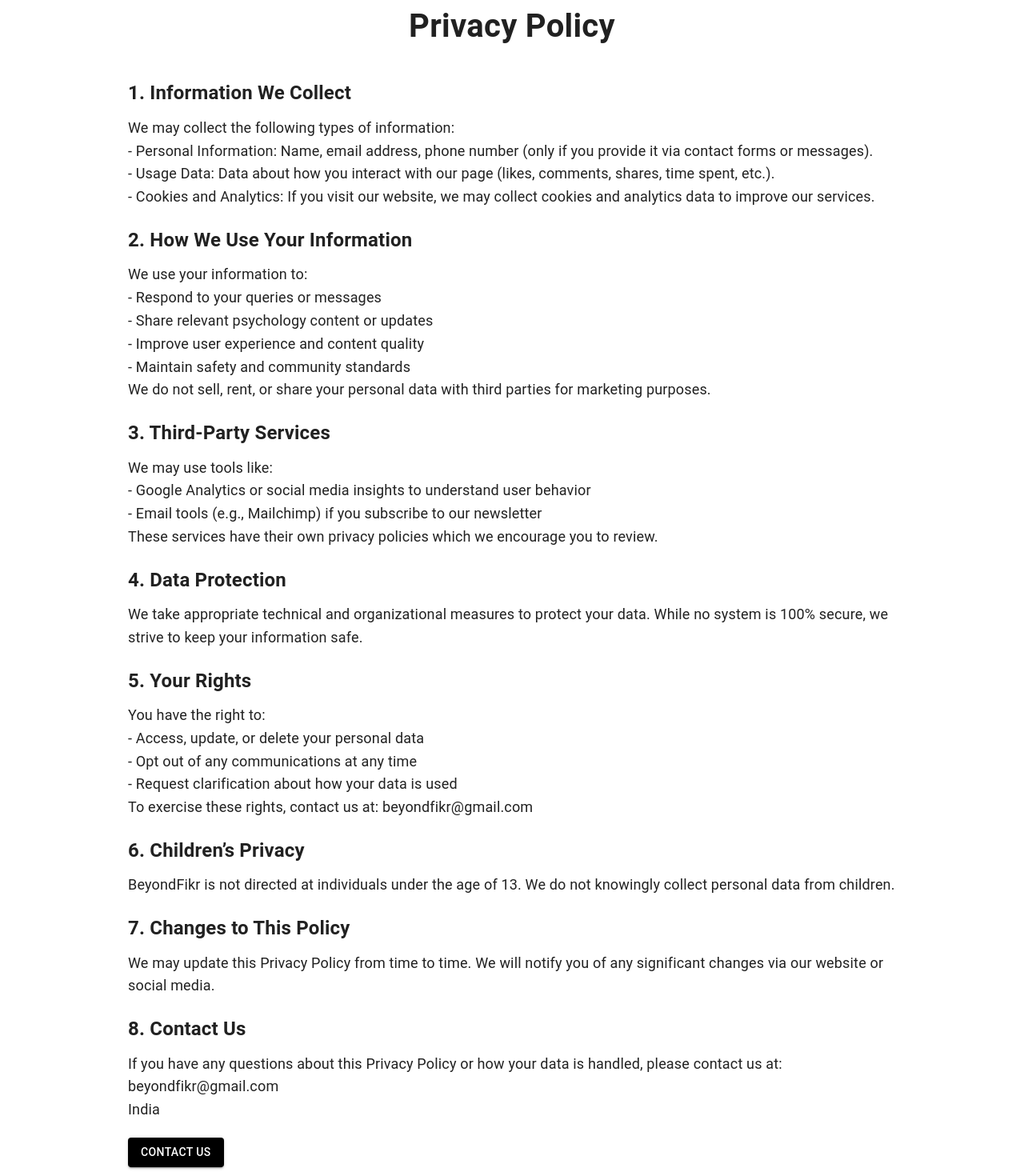
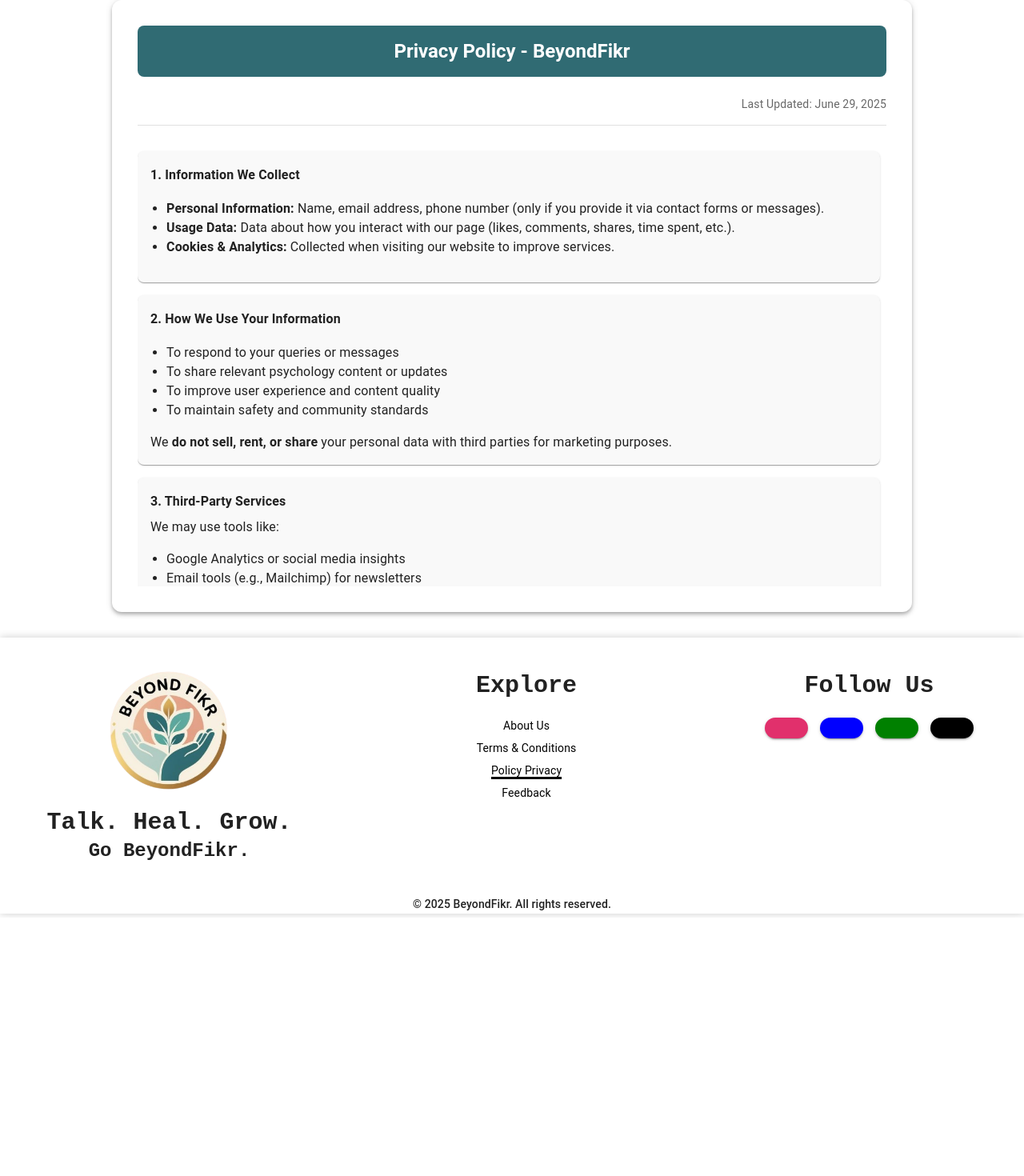
Before and after one commit to Razaumar3124/BeyondFikr, a React (Vite) app: page /policy in a window 1280 px wide. Shown: the part 140-1610 px from the top of the page at 80% size. After the commit the page ends 1287 px from the top, so only its background shows below. Built offline with nearby package versions, Linux system fonts and the light colour scheme; no server answers; some icons are missing.

Commit message:
terms n condition comp is added

```diff
--- a/package.json
+++ b/package.json
@@ -16,6 +16,7 @@
     "@mui/icons-material": "^7.1.1",
     "@mui/material": "^7.1.1",
     "axios": "^1.9.0",
+    "framer-motion": "^12.23.0",
     "gsap": "^3.13.0",
     "json-server": "^1.0.0-beta.3",
     "mongodb": "^6.17.0",
--- a/src/Components/Footer/Footer.jsx
+++ b/src/Components/Footer/Footer.jsx
@@ -18,7 +18,7 @@ const Footer = () => {
     },
     {
       name: "Terms & Conditions",
-      path: ""
+      path: "/terms"
     },
     {
       name: "Policy Privacy",
--- a/src/Pages/AboutPage/AboutSec1.jsx
+++ b/src/Pages/AboutPage/AboutSec1.jsx
@@ -1,13 +1,16 @@
-import { Box, Typography } from '@mui/material'
-import trainingImg from "../../assets/servicesImgs/trainingImg.jpg"
+import { Box, Typography, useTheme } from '@mui/material'
 import React, { useEffect } from 'react'
 import { useRef } from 'react'
 import gsap from 'gsap'
 import { ScrollTrigger } from 'gsap/all'
+import aboutImg from "../../assets/AboutPageImg/aboutImg.jpg"
+import { Bolt } from '@mui/icons-material'
 
 gsap.registerPlugin(ScrollTrigger);
 
 const AboutSec1 = () => {
+
+  const theme = useTheme();
 
   const AnimateRef = useRef(null);
   const ParaRef = useRef(null);
@@ -39,7 +42,7 @@ const AboutSec1 = () => {
         opacity: 1,
         y: 0,
         x: 0,
-        duration: 1,
+        duration: 2,
         ease: "power3.out",
         scrollTrigger: {
           trigger: el,
@@ -75,7 +78,7 @@ const AboutSec1 = () => {
             </Box>
             <Box
               component="img"
-              src={trainingImg}
+              src={aboutImg}
               ref={AnimateRef}
               sx={{
                 position: "absolute",
@@ -91,14 +94,22 @@ const AboutSec1 = () => {
           </Box>
         </Box>
         <Box
-        sx={{width: {xs: "100%",md: "50%"},display: "flex",justifyContent: "center",alignItems: "center"}}
+        sx={{width: {xs: "100%",md: "50%"},display: "flex",justifyContent: {xs: "center",md: "left"},alignItems: "center"}}
         >
           <Box
           ref={ParaRef}
           sx={{width: "80%"}}
           >
-            <Typography>
-              Lorem ipsum dolor sit amet consectetur adipisicing elit. Tempora, saepe tempore maxime dolores animi id amet ducimus optio, iure, molestiae facilis sapiente cupiditate nesciunt eum doloremque nulla? Architecto soluta explicabo eaque minima accusantium ut ipsa itaque et recusandae officia! Laudantium earum velit vero ea rerum quisquam, unde vel praesentium, perspiciatis accusamus quae obcaecati sint quod dolorum, laboriosam temporibus esse dolor sed. Hic quibusdam excepturi id sunt sint dignissimos voluptatem consequuntur? Fuga ex atque molestiae quis, illo veritatis alias obcaecati, repellendus quos sit quas eveniet assumenda? Doloribus optio aperiam ipsum quam id consequuntur maiores asperiores, nulla voluptates quis, fuga ratione a at quos harum architecto veritatis aliquid in. Laboriosam beatae, odit nam temporibus eum praesentium doloribus tempora amet rem fuga mollitia omnis facere ab! Non mollitia modi qui impedit distinctio sunt atque odit numquam sapiente, aliquid aut itaque fuga, recusandae vitae totam accusantium alias, consectetur nihil explicabo voluptas ad cupiditate. Eos quas eum repudiandae minus facere. Eum porro quidem iure molestias accusantium impedit omnis, velit voluptas! Neque expedita officia quibusdam corporis. Tenetur, ducimus doloribus blanditiis ab possimus magnam incidunt at minima soluta similique praesentium nihil vel nam. Fugit repellendus quaerat sapiente possimus expedita, ipsam eligendi qui a excepturi. Doloribus, illum animi.
+            <Typography sx={{fontFamily: theme.palette.custom.fontfamily}}>
+              <Typography component="span" sx={{fontSize: {xs: "1.5em",md: "2.5em"}, fontFamily: theme.palette.custom.fontfamily, wordSpacing: "-8px"}}>
+                At Beyond Fikr
+              </Typography>, we believe healing begins in a space where you're held emotionally, mentally, and spiritually. Our approach is rooted in safety, non-judgment, and compassion. Whether you're experiencing anxiety, inner conflict, or emotional heaviness, our goal is to offer secure space where you can pause, reflect, and begin again. We understand that before healing can begin, one must feel seen, heard, and supported — and that’s where we start.
+            </Typography>
+            <Typography sx={{fontFamily: theme.palette.custom.fontfamily}}>
+              The name Beyond Fikr reflects the journey we walk with you moving past fikr worry, fear, and emotional chaos toward clarity, strength, and resilience. Just like a plant that rises from nurturing hands toward the light, we believe transformation happens naturally when you're met with care, empathy, and evidence-based tools. Our sessions are not just about coping they're about discovering your own capacity to thrive, grow, and move beyond limitations.
+            </Typography>
+            <Typography sx={{fontFamily: theme.palette.custom.fontfamily}}>
+              Beyond Fikr isn’t just therapy it’s a quiet revolution of hope, emotional rebirth, and the rediscovery of inner peace. You're not alone and you were never meant to heal alone.
             </Typography>
           </Box>
         </Box>
--- a/src/Pages/AboutPage/AboutSec3.jsx
+++ b/src/Pages/AboutPage/AboutSec3.jsx
@@ -41,7 +41,7 @@ const AboutSec3 = () => {
         opacity: 1,
         x: 0,
         y: 0,
-        duration: 1,
+        duration: 2,
         ease: "power3.out",
         scrollTrigger: {
           trigger: tl,
@@ -74,7 +74,6 @@ const AboutSec3 = () => {
                 </Typography>
                 <Typography
                 variant='body1'
-                sx={{}}
                 >
                     We provide comprehensive and tailored training programs aimed at empowering students, professionals, and organizations with essential psychological skills and emotional intelligence. Our offerings focus on enhancing mental health awareness through practical, real-life applications and are grounded in proven, evidence-based approaches. These programs are thoughtfully structured to foster resilience, self-awareness, and effective communication—equipping participants to thrive personally and professionally.
                 </Typography>
--- a/src/Pages/PrivacyPolicy.jsx
+++ b/src/Pages/PrivacyPolicy.jsx
@@ -1,167 +1,144 @@
-import { Box, Button, Typography, useTheme } from '@mui/material';
-import React, { useEffect, useRef } from 'react';
-import { NavLink } from 'react-router-dom';
-import gsap from 'gsap';
-import { ScrollTrigger } from 'gsap/all';
+import React from 'react';
+import { Box, Typography, Paper, Divider, useTheme } from '@mui/material';
+import { motion } from 'framer-motion';
 
-gsap.registerPlugin(ScrollTrigger);
+const GradientHeader = ({ title, color1, color2 }) => (
+  <Box
+    sx={{
+      py: 2,
+      px: 3,
+      background: `linear-gradient(90deg, ${color1} 0%, ${color2} 100%)`,
+      borderRadius: 2,
+      color: '#fff',
+      mb: 3,
+      textAlign: 'center',
+    }}
+  >
+    <Typography variant="h5" fontWeight="bold">{title}</Typography>
+  </Box>
+);
+
+const SectionCard = ({ title, children }) => (
+  <Paper elevation={1} sx={{ p: 2, my: 2, borderRadius: 2, backgroundColor: '#f9f9f9' }}>
+    {title && <Typography variant="subtitle1" fontWeight="bold" gutterBottom>{title}</Typography>}
+    <Typography>{children}</Typography>
+  </Paper>
+);
 
 const PrivacyPolicy = () => {
 
-    const title = 'Privacy Policy'
-    const sections = [
-      {
-        heading: '1. Information We Collect',
-        content: 'We may collect the following types of information: \n- Personal Information: Name, email address, phone number (only if you provide it via contact forms or messages). \n- Usage Data: Data about how you interact with our page (likes, comments, shares, time spent, etc.). \n- Cookies and Analytics: If you visit our website, we may collect cookies and analytics data to improve our services.',
-      },
-      {
-        heading: '2. How We Use Your Information',
-        content: 'We use your information to: \n- Respond to your queries or messages \n- Share relevant psychology content or updates \n- Improve user experience and content quality \n- Maintain safety and community standards \nWe do not sell, rent, or share your personal data with third parties for marketing purposes.',
-      },
-      {
-        heading: '3. Third-Party Services',
-        content: 'We may use tools like: \n- Google Analytics or social media insights to understand user behavior \n- Email tools (e.g., Mailchimp) if you subscribe to our newsletter \nThese services have their own privacy policies which we encourage you to review.',
-      },
-      {
-        heading: '4. Data Protection',
-        content: 'We take appropriate technical and organizational measures to protect your data. While no system is 100% secure, we strive to keep your information safe.',
-      },
-      {
-        heading: '5. Your Rights',
-        content: 'You have the right to: \n- Access, update, or delete your personal data \n- Opt out of any communications at any time \n- Request clarification about how your data is used \nTo exercise these rights, contact us at: beyondfikr@gmail.com',
-      },
-      {
-        heading: '6. Children’s Privacy',
-        content: 'BeyondFikr is not directed at individuals under the age of 13. We do not knowingly collect personal data from children.',
-      },
-      {
-        heading: '7. Changes to This Policy',
-        content: 'We may update this Privacy Policy from time to time. We will notify you of any significant changes via our website or social media.',
-      },
-      {
-        heading: '8. Contact Us',
-        content: 'If you have any questions about this Privacy Policy or how your data is handled, please contact us at: beyondfikr@gmail.com \nIndia',
-      },
-    ]
-    const buttonText = 'Contact Us'
-    const linkTo = '/contact'
-
   const theme = useTheme();
-  const titleRef = useRef(null);
-  const sectionRefs = useRef([]);
-
-  useEffect(() => {
-    // Animate title (odd, from left)
-    gsap.fromTo(
-      titleRef.current,
-      { opacity: 0, x: -100 },
-      {
-        opacity: 1,
-        x: 0,
-        duration: 1.5,
-        ease: 'power3.out',
-        scrollTrigger: {
-          trigger: titleRef.current,
-          start: 'top 90%',
-          toggleActions: 'play none none none',
-        },
-      }
-    );
-
-    // Animate sections (odd from left, even from right)
-    sectionRefs.current.forEach((el, index) => {
-      const isOdd = index % 2 === 0;
-      gsap.fromTo(
-        el,
-        { opacity: 0, x: isOdd ? -100 : 100 },
-        {
-          opacity: 1,
-          x: 0,
-          duration: 1.5,
-          ease: 'power3.out',
-          scrollTrigger: {
-            trigger: el,
-            start: 'top 90%',
-            toggleActions: 'play none none none',
-          },
-        }
-      );
-    });
-  }, []);
 
   return (
-    <Box
-      sx={{
-        padding: { xs: '20px', md: '40px' },
-      }}
+    <motion.div
+      initial={{ opacity: 0, y: 30 }}
+      animate={{ opacity: 1, y: 0 }}
+      transition={{ duration: 0.5 }}
     >
-      <Box
+      <Paper
+        elevation={4}
         sx={{
-          width: { xs: '100%', md: '80%' },
+          maxWidth: '1000px',
           mx: 'auto',
-          display: 'flex',
-          flexDirection: 'column',
-          gap: '20px',
+          my: 4,
+          p: { xs: 2, sm: 4 },
+          borderRadius: 3,
+          backgroundColor: '#ffffff',
         }}
       >
-        <Typography
-          variant="h4"
-          ref={titleRef}
+        <GradientHeader title="Privacy Policy - BeyondFikr" color1={theme.palette.custom.theme1} color2={theme.palette.custom.theme1} />
+
+        <Typography variant="body2" color="text.secondary" align="right">
+          Last Updated: June 29, 2025
+        </Typography>
+
+        <Divider sx={{ my: 2 }} />
+
+        <Box
           sx={{
-            fontFamily: theme.palette.custom?.fontFamily || 'inherit',
-            fontWeight: 'bold',
-            fontSize: { xs: '32px', md: '40px' },
-            mb: '20px',
-            display: "flex",
-            justifyContent: "center",
-            alignItems: "center",
-            textAlign: "center",
+            maxHeight: '70vh',
+            overflowY: 'auto',
+            pr: 1,
+            '&::-webkit-scrollbar': {
+              width: '6px',
+            },
+            '&::-webkit-scrollbar-thumb': {
+              backgroundColor: '#ccc',
+              borderRadius: '4px',
+            }
           }}
         >
-          {title}
-        </Typography>
-        {sections.map((section, index) => (
-          <Box
-            key={index}
-            ref={(el) => (sectionRefs.current[index] = el)}
-            sx={{ display: 'flex', flexDirection: 'column', gap: '10px' }}
-          >
-            <Typography
-              variant="h6"
-              sx={{
-                fontFamily: theme.palette.custom?.fontFamily || 'inherit',
-                fontWeight: 'bold',
-                fontSize: { xs: '20px', md: '24px' },
-              }}
-            >
-              {section.heading}
+          <SectionCard title="1. Information We Collect">
+            <ul style={{ paddingLeft: '20px' }}>
+              <li><strong>Personal Information:</strong> Name, email address, phone number (only if you provide it via contact forms or messages).</li>
+              <li><strong>Usage Data:</strong> Data about how you interact with our page (likes, comments, shares, time spent, etc.).</li>
+              <li><strong>Cookies & Analytics:</strong> Collected when visiting our website to improve services.</li>
+            </ul>
+          </SectionCard>
+
+          <SectionCard title="2. How We Use Your Information">
+            <ul style={{ paddingLeft: '20px' }}>
+              <li>To respond to your queries or messages</li>
+              <li>To share relevant psychology content or updates</li>
+              <li>To improve user experience and content quality</li>
+              <li>To maintain safety and community standards</li>
+            </ul>
+            <Typography mt={1}>
+              We <strong>do not sell, rent, or share</strong> your personal data with third parties for marketing purposes.
             </Typography>
-            <Typography
-              variant="body1"
-              sx={{
-                fontSize: { xs: '16px', md: '18px' },
-                lineHeight: '1.6',
-                whiteSpace: 'pre-line',
-              }}
-            >
-              {section.content}
+          </SectionCard>
+
+          <SectionCard title="3. Third-Party Services">
+            <Typography>
+              We may use tools like:
+              <ul style={{ paddingLeft: '20px' }}>
+                <li>Google Analytics or social media insights</li>
+                <li>Email tools (e.g., Mailchimp) for newsletters</li>
+              </ul>
+              These tools have their own privacy policies which we encourage you to review.
             </Typography>
-          </Box>
-        ))}
-        <NavLink to={linkTo}>
-          <Button
-            variant="contained"
-            sx={{
-              color: 'white',
-              bgcolor: 'black',
-              '&:hover': { bgcolor: '#333' },
-            }}
-          >
-            {buttonText}
-          </Button>
-        </NavLink>
-      </Box>
-    </Box>
+          </SectionCard>
+
+          <SectionCard title="4. Data Protection">
+            <Typography>
+              We take appropriate technical and organizational measures to protect your data. While no system is 100% secure, we strive to keep your information safe.
+            </Typography>
+          </SectionCard>
+
+          <SectionCard title="5. Your Rights">
+            <ul style={{ paddingLeft: '20px' }}>
+              <li>Access, update, or delete your personal data</li>
+              <li>Opt out of communications at any time</li>
+              <li>Request clarification about how your data is used</li>
+            </ul>
+            <Typography mt={1}>
+              To exercise these rights, contact us at: <strong>beyondfikr@gmail.com</strong>
+            </Typography>
+          </SectionCard>
+
+          <SectionCard title="6. Children’s Privacy">
+            <Typography>
+              BeyondFikr is not directed at individuals under the age of 13. We do not knowingly collect personal data from children.
+            </Typography>
+          </SectionCard>
+
+          <SectionCard title="7. Changes to This Policy">
+            <Typography>
+              We may update this Privacy Policy occasionally. We’ll notify users via website or social media if there are significant changes.
+            </Typography>
+          </SectionCard>
+
+          <SectionCard title="8. Contact Us">
+            <Typography>
+              If you have any questions about this Privacy Policy or how your data is handled, contact us at:
+              <br />
+              <strong>beyondfikr@gmail.com</strong><br />
+              <strong>India</strong>
+            </Typography>
+          </SectionCard>
+        </Box>
+      </Paper>
+    </motion.div>
   );
 };
 
--- /dev/null
+++ b/src/Pages/TermsAndConditions.jsx
@@ -0,0 +1,196 @@
+// ./components/Policies.jsx
+import React from 'react';
+import { Box, Tab, Tabs, Typography, Paper, Divider, useMediaQuery } from '@mui/material';
+import { useTheme } from '@mui/material/styles';
+import { motion } from 'framer-motion';
+
+const GradientHeader = ({ title, color1, color2 }) => (
+  <Box
+    sx={{
+      py: 2,
+      px: 3,
+      background: `linear-gradient(90deg, ${color1} 0%, ${color2} 100%)`,
+      borderRadius: 2,
+      color: '#fff',
+      mb: 3,
+      textAlign: 'center',
+    }}
+  >
+    <Typography variant="h5" fontWeight="bold">{title}</Typography>
+  </Box>
+);
+
+const SectionCard = ({ children }) => (
+  <Paper elevation={1} sx={{ p: 2, my: 2, borderRadius: 2, backgroundColor: '#f9f9f9' }}>
+    {children}
+  </Paper>
+);
+
+const TermsContent = ({ theme }) => (
+  <Box>
+    <GradientHeader title="Terms & Conditions - BeyondFikr" color1={theme.palette.custom.theme1} color2={theme.palette.custom.theme1}/>
+    <SectionCard>
+      <Typography paragraph>
+        Welcome to BeyondFikr! These Terms and Conditions outline the rules and regulations for using our website, therapy services, and content.
+        By accessing or using BeyondFikr, you agree to be bound by these Terms.
+      </Typography>
+    </SectionCard>
+
+    {[
+      {
+        title: '1. Use of Services',
+        body: `Our services are intended for mental wellness support, coaching, or therapy-related content. You agree to use them responsibly.
+        Note: BeyondFikr does not provide emergency mental health services. Please contact your local services if in crisis.`
+      },
+      {
+        title: '2. Therapy Disclaimer',
+        body: `Sessions do not replace medical or psychiatric care. No outcomes are guaranteed. Confidentiality is ensured unless required by law.`
+      },
+      {
+        title: '3. Intellectual Property',
+        body: `All content on this platform belongs to BeyondFikr unless stated otherwise. Do not reuse without permission.`
+      },
+      {
+        title: '4. Privacy',
+        body: `We respect your privacy. Refer to our Privacy Policy for full details.`
+      },
+      {
+        title: '5. User Conduct',
+        body: `Do not engage in harmful, abusive, or misleading behavior. We may terminate access if these terms are violated.`
+      },
+      {
+        title: '6. Payments & Bookings',
+        body: `All sessions must be paid for in advance. Cancellation policies apply as described at the time of booking.`
+      },
+      {
+        title: '7. Limitation of Liability',
+        body: `We are not liable for any damages arising from use of our services or content.`
+      },
+      {
+        title: '8. Modifications',
+        body: `We may update these Terms at any time. Continued use means acceptance of updated terms.`
+      },
+      {
+        title: '9. Governing Law',
+        body: `These terms follow the laws of [Insert Country/State]. You agree to the exclusive jurisdiction of the courts there.`
+      }
+    ].map(({ title, body }, idx) => (
+      <SectionCard key={idx}>
+        <Typography variant="subtitle1" fontWeight="bold" gutterBottom>{title}</Typography>
+        <Typography>{body}</Typography>
+      </SectionCard>
+    ))}
+
+    <Box mt={3}>
+      <Typography variant="body2">
+        Contact Us<br />
+        Email: info@beyondfikr.com<br />
+        Website: www.beyondfikr.com
+      </Typography>
+    </Box>
+  </Box>
+);
+
+const RefundContent = ({ theme }) => (
+  <Box>
+    <GradientHeader title="Refund Policy - BeyondFikr" color1={theme.palette.custom.theme1} color2={theme.palette.custom.theme1}/>
+    {[
+      {
+        title: '1. 1:1 Therapy Sessions',
+        body: (
+          <>
+            <ul>
+              <li>Refunds available only if cancelled 24+ hours before the session.</li>
+              <li>No refunds for late cancellations or no-shows.</li>
+              <li>Reschedule up to 12 hours prior with no fee.</li>
+              <li>Package refunds only for unused sessions (10% processing fee applies).</li>
+            </ul>
+          </>
+        )
+      },
+      {
+        title: '2. Digital Products / Tools for Growth',
+        body: `All digital sales are final once accessed or downloaded.`
+      },
+      {
+        title: '3. Workshops & Webinars',
+        body: `Cancel and get a refund 48+ hours before the event. Or request a recording or transfer the spot.`
+      },
+      {
+        title: '4. Processing Time',
+        body: `Refunds are processed within 5–7 business days to the original payment method.`
+      }
+    ].map(({ title, body }, idx) => (
+      <SectionCard key={idx}>
+        <Typography variant="subtitle1" fontWeight="bold" gutterBottom>{title}</Typography>
+        <Typography>{body}</Typography>
+      </SectionCard>
+    ))}
+
+    <Box mt={3}>
+      <Typography variant="body2">
+        Contact Us<br />
+        Email: beyondfikr@beyondfikr.com
+      </Typography>
+    </Box>
+  </Box>
+);
+
+const Policies = () => {
+  const [tab, setTab] = React.useState(0);
+  const theme = useTheme();
+  const isMobile = useMediaQuery(theme.breakpoints.down("sm"));
+
+  return (
+    <motion.div
+      initial={{ opacity: 0, y: 30 }}
+      animate={{ opacity: 1, y: 0 }}
+      transition={{ duration: 0.5 }}
+    >
+      <Paper
+        elevation={4}
+        sx={{
+          maxWidth: "1000px",
+          mx: "auto",
+          my: 4,
+          p: { xs: 2, sm: 4 },
+          borderRadius: 3,
+          backgroundColor: "#ffffff",
+          boxShadow: theme.shadows[5],
+        }}
+      >
+        <Tabs
+          value={tab}
+          onChange={(e, newValue) => setTab(newValue)}
+          textColor="primary"
+          indicatorColor="primary"
+          variant={isMobile ? "scrollable" : "fullWidth"}
+          scrollButtons="auto"
+          sx={{ mb: 2 }}
+        >
+          <Tab label="Terms & Conditions" />
+          <Tab label="Refund Policy" />
+        </Tabs>
+        <Divider />
+        <Box
+          sx={{
+            maxHeight: "70vh",
+            overflowY: "auto",
+            pr: 1,
+            '&::-webkit-scrollbar': {
+              width: '6px',
+            },
+            '&::-webkit-scrollbar-thumb': {
+              backgroundColor: '#ccc',
+              borderRadius: '4px',
+            }
+          }}
+        >
+          {tab === 0 ? <TermsContent theme={theme} /> : <RefundContent theme={theme} />}
+        </Box>
+      </Paper>
+    </motion.div>
+  );
+};
+
+export default Policies;
--- a/src/Routes/Routes.jsx
+++ b/src/Routes/Routes.jsx
@@ -7,6 +7,7 @@ import AboutusPage from "../Pages/AboutusPage";
 import ContactPage from "../Pages/ContactPage";
 import ServicesPage from "../Pages/ServicesPage";
 import PrivacyPolicy from "../Pages/PrivacyPolicy";
+import TermsAndConditions from "../Pages/TermsAndConditions";
 
 let routes = createBrowserRouter([
     {
@@ -32,6 +33,10 @@ let routes = createBrowserRouter([
             {
                 path: "policy",
                 element: <PrivacyPolicy />
+            },
+            {
+                path: "terms",
+                element: <TermsAndConditions />
             }
         ]
     },
```
Also changed, not shown: src/Pages/Login.jsx (+4 -55 lines), src/assets/AboutPageImg/aboutimg.jpg (added), 1 other file (tests, documents, lock files or other folders).
